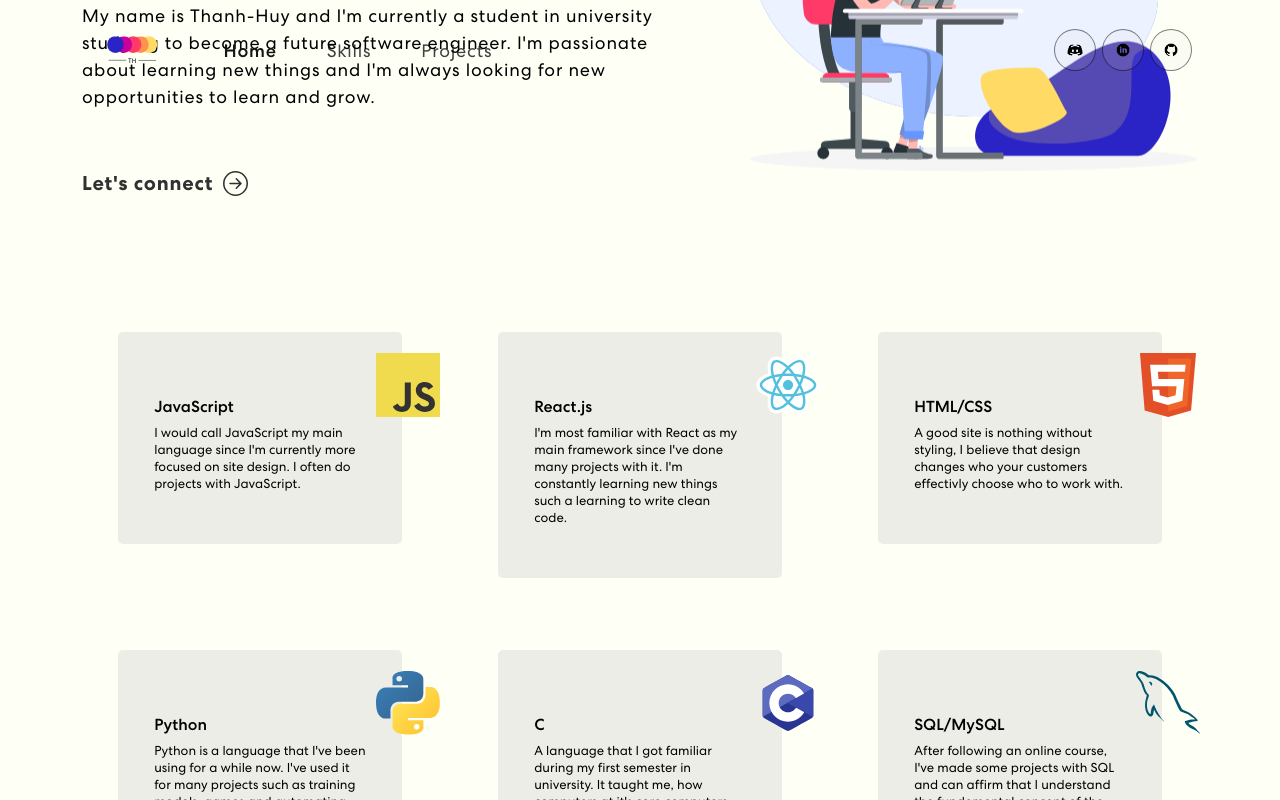
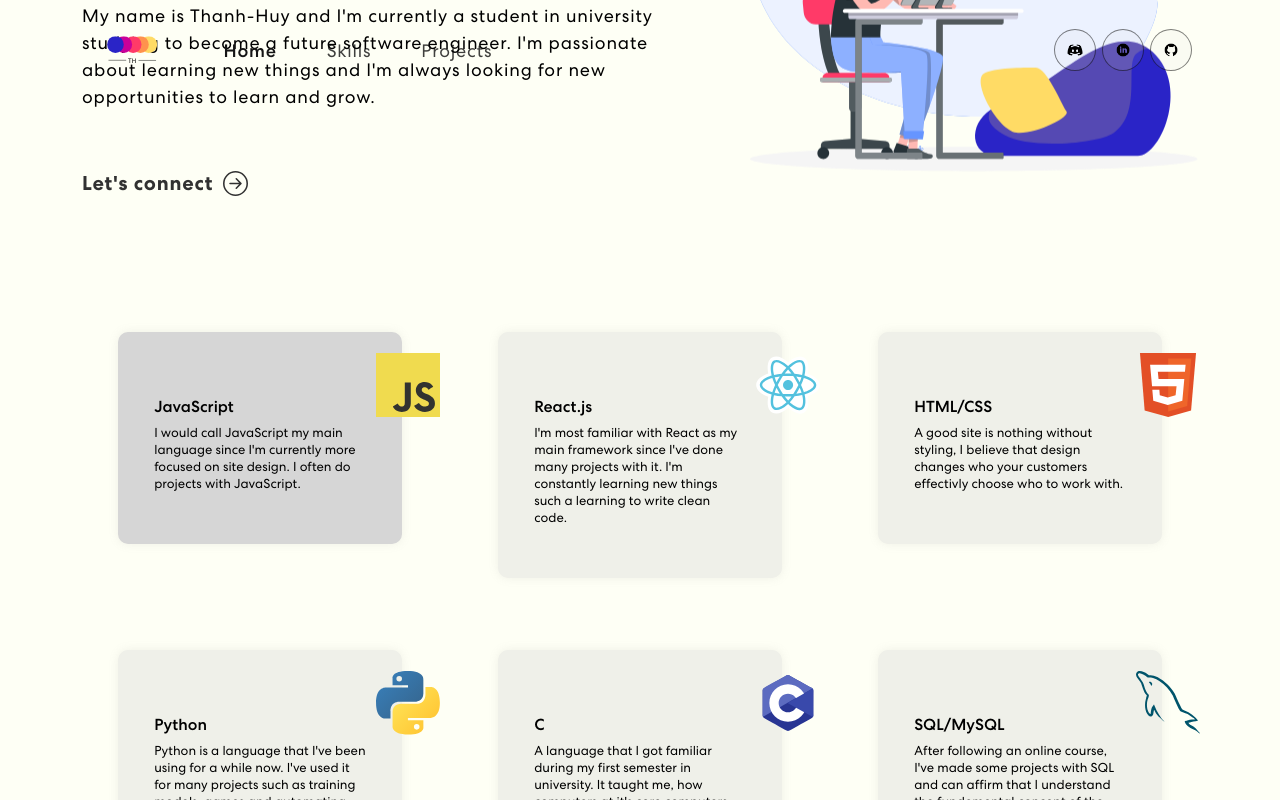
Before and after one commit to Thanh-Huy1104/myportfolio, a React (Create React App) app in the folder porfolio-app/: page / in a window 1280 px wide. In both pictures the pointer is over the element 260 px from the left and 845 px from the top of the page. Shown: the part 408-1208 px from the top of the page. Built offline with nearby package versions, Linux system fonts and the light colour scheme.

Commit message:
added random shit

```diff
--- a/porfolio-app/src/App.css
+++ b/porfolio-app/src/App.css
@@ -341,9 +341,20 @@ footer {
 .skill_container {
   margin: 10%;
   padding: 0 10% 10% 10%;
-  background: #ecede6;
+  background: #eff0e9;
   border: 1px solid #b5b5b500;
-  border-radius: 5px;
+  border-radius: 10px;
+  cursor: pointer;
+  box-shadow: 0px 0px 10px 0px rgba(154, 151, 151, 0.15);
+
+}
+
+.skill_container:hover {
+  background: #d6d6d6;
+  border: 1px solid #b5b5b500;
+  border-radius: 10px;
+  cursor: pointer;
+  transition: 400ms ease-in-out;
 }
 
 .skill_container h3 {
```
